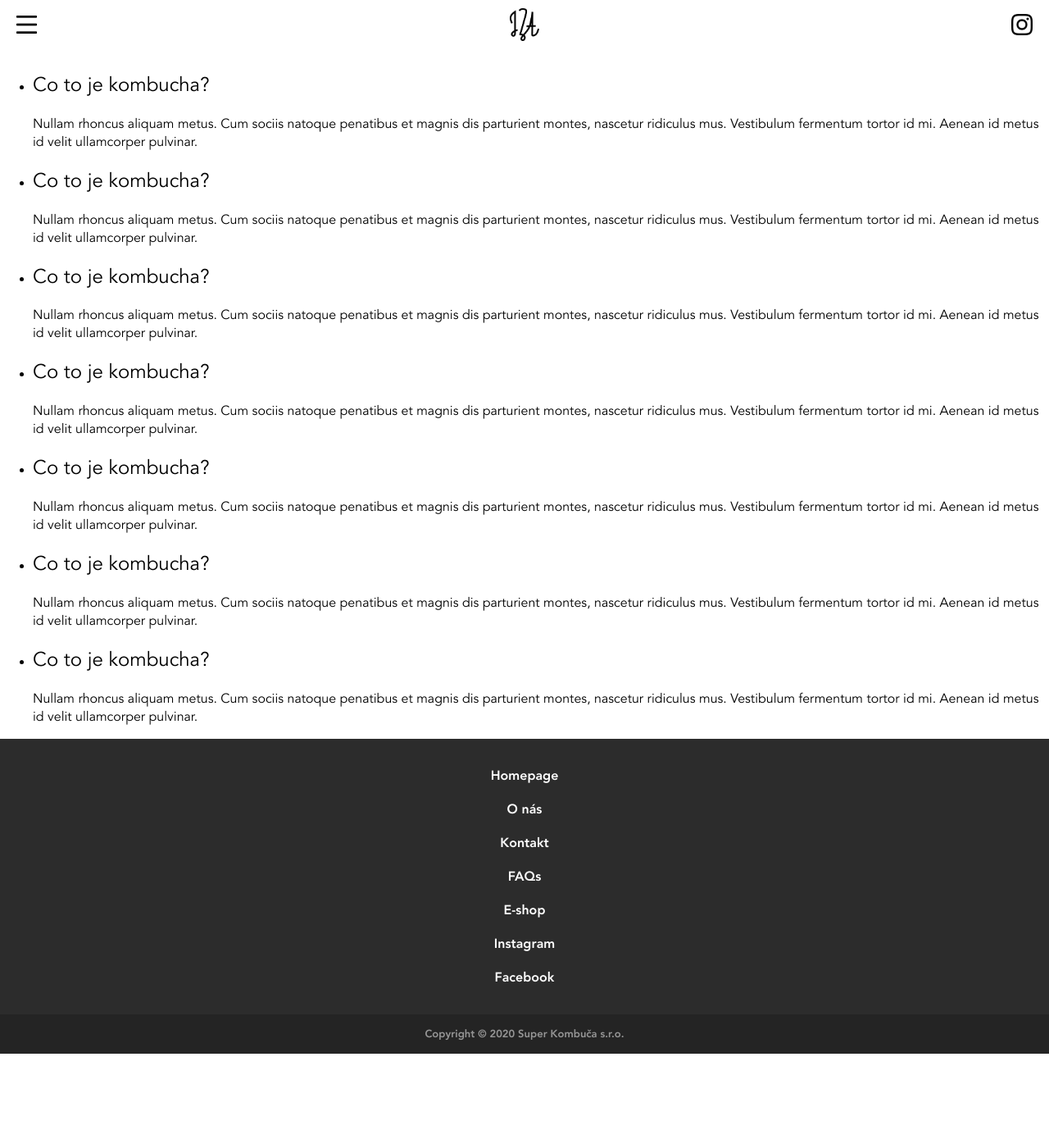
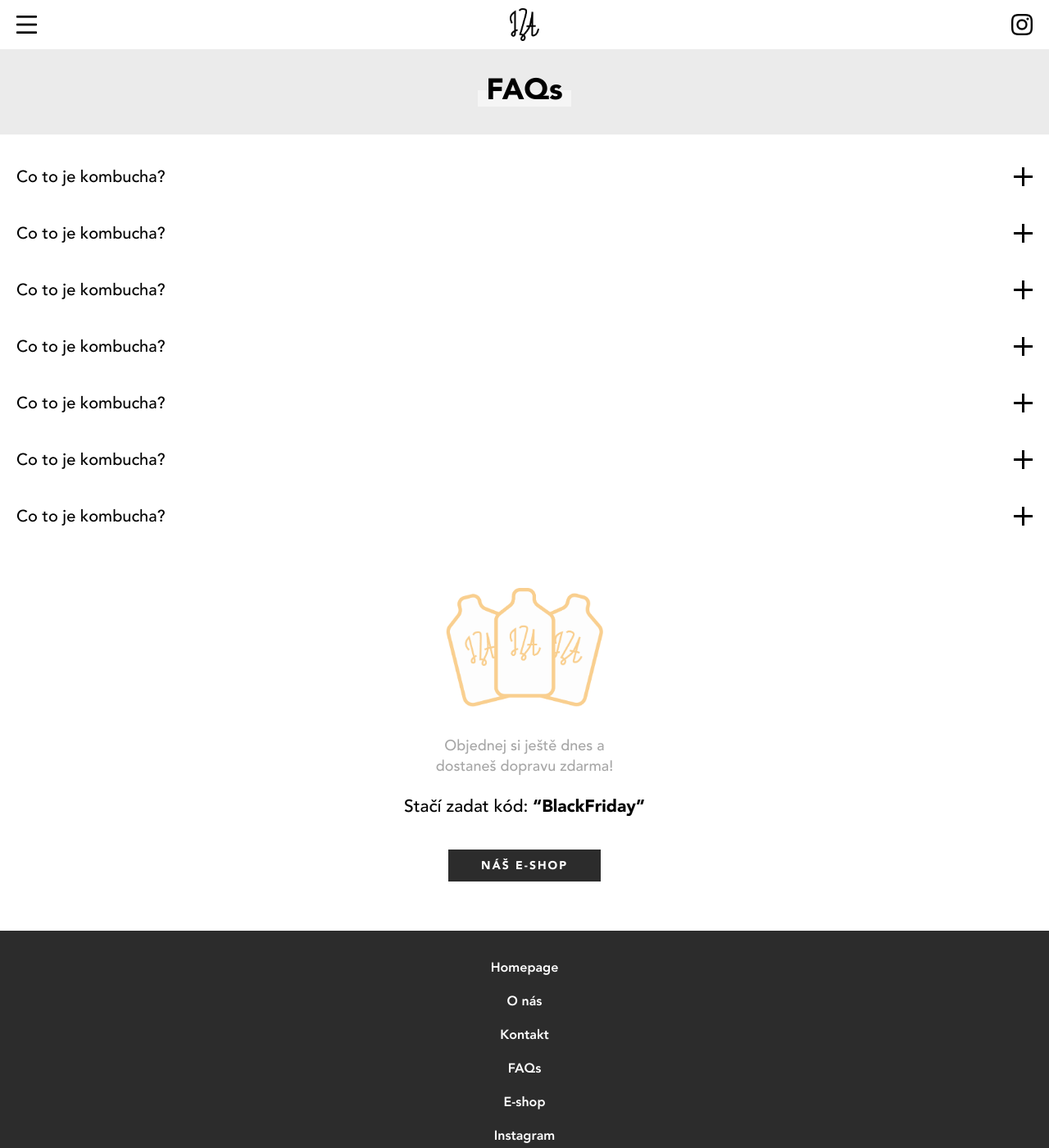
Before and after one commit to StyvekDrtic/jztferments, a Jekyll site: the page built from faqs.html, in a window 1280 px wide and 1400 px high. Shown: the whole window at 82% size. Built offline with Jekyll 4.4.1, drawn with Linux system fonts in a browser that asks for light colours.

Commit message:
hotovo mobil

```diff
--- a/_layouts/default.html
+++ b/_layouts/default.html
@@ -3,7 +3,7 @@
   {% include art.html %}
   {% include head.html %}
 
-  <body {% if page.url == "/" %}class="homepage"{% endif %}>
+  <body {% if page.url == "/" %}class="homepage"{% endif %} {% if page.kontakt == 1 %}class="kontaktBody"{% endif %}>
 
     {% include header.html %}
 
--- a/_sass/_faqs.scss
+++ b/_sass/_faqs.scss
@@ -0,0 +1,102 @@
+.jumbotronFaqs {
+  background: #EBEBEB;
+  padding-top: 60px;
+  padding-bottom: 5px;
+
+  .nadpis {
+    position: relative;
+    width: fit-content;
+    text-align: center;
+    margin: 0 auto;
+
+    h1 {
+      font-family: AvenirBlack;
+      font-size: 36px;
+      color: #000000;
+      text-align: center;
+      z-index: 10;
+      position: relative;
+      margin-top: 25px;
+      margin-bottom: 25px;
+    }
+
+    .prouzek {
+      width: calc(100% + 20px);
+      height: 20px;
+      opacity: 0.5;
+      background: #FFFFFF;
+      position: absolute;
+      top: 25px;
+      left: -10px;
+    }
+  }
+}
+
+.faqs {
+  ul {
+    padding: 0;
+    margin: 0 auto;
+
+    li {
+      margin: 0 auto;
+      list-style: none;
+      margin-top: 35px;
+      margin-bottom: 35px;
+
+      .otazka {
+        width: calc(100% - 40px);
+        margin: 0 auto;
+        position: relative;
+
+        &::before {
+          content: "";
+          width: 23px;
+          position: absolute;
+          top: 5px;
+          right: 0;
+          height: 23px;
+          background: url("../img/minus.png");
+          background-size: contain;
+          background-repeat: no-repeat;
+          background-position: center;
+          cursor: pointer;
+        }
+
+        h2 {
+          font-family: AvenirMedium;
+          font-size: 20px;
+          color: #000000;
+          letter-spacing: 0;
+          line-height: 34px;
+          cursor: pointer;
+        }
+
+        p {
+          font-family: AvenirMedium;
+          font-size: 16px;
+          color: #838383;
+          letter-spacing: 0;
+          line-height: 27px;
+        }
+      }
+
+      .zavreno {
+        &::before {
+          content: "";
+          width: 23px;
+          position: absolute;
+          top: 5px;
+          right: 0;
+          height: 23px;
+          background: url("../img/plus.png");
+          background-size: contain;
+          background-repeat: no-repeat;
+        }
+
+        p {
+          display: none;
+        }
+      }
+    }
+  }
+}
--- a/_sass/_kontakt.scss
+++ b/_sass/_kontakt.scss
@@ -0,0 +1,115 @@
+.kontaktBody {
+  background: #FBFBFB;
+}
+
+.jumbotronKontakt {
+  .jumboTop {
+    text-align: center;
+    background-image: url("../img/pozadi2.jpg");
+    background-size: cover;
+    background-repeat: no-repeat;
+    position: relative;
+    z-index: -11;
+    padding-top: 60px;
+    height: 440px;
+
+    &::before {
+      width: 100%;
+      height: 100%;
+      content: " ";
+      background-color: black;
+      opacity: 60%;
+      position: absolute;
+      z-index: -10;
+      top: 0;
+      left: 0;
+    }
+
+    h1 {
+      font-family: AvenirBlack;
+      font-size: 36px;
+      color: #FFFFFF;
+      text-align: center;
+      margin: 0 auto;
+      margin-top: 40px;
+      margin-bottom: 30px;
+    }
+
+    a {
+      display: block;
+      width: fit-content;
+      margin: 0 auto;
+      margin-bottom: 15px;
+    }
+  }
+
+  .jumboBot {
+    margin: 0 auto;
+    margin-top: -160px;
+    background: #fff;
+    width: calc(100% - 30px);
+    max-width: 330px;
+    box-shadow: 0 0 10px 0 rgba(0,0,0,0.14);
+    border-radius: 5px;
+    position: relative;
+    padding: 10px 0;
+
+    img {
+      position: absolute;
+      width: 84px;
+      right: 30px;
+      top: calc(50% - 94px/2);
+    }
+
+    div {
+      display: inline-block;
+      margin-left: 30px;
+
+      p {
+        font-family: AvenirMedium;
+        font-size: 16px;
+        color: #000000;
+        letter-spacing: 0;
+        line-height: 25px;
+
+        span {
+          font-family: AvenirHeavy;
+        }
+      }
+    }
+  }
+}
+
+.contentKontakt {
+  text-align: center;
+
+  p {
+    font-family: AvenirMedium;
+    font-size: 16px;
+    color: #000000;
+    letter-spacing: 0;
+    text-align: center;
+    line-height: 27px;
+    width: calc(100% - 30px);
+    margin: 0 auto;
+    margin-top: 50px;
+    margin-bottom: 50px;
+  }
+
+  .mapa {
+    h2 {
+      font-family: AvenirMedium;
+      font-size: 23px;
+      color: #000000;
+      letter-spacing: 0;
+      text-align: center;
+      line-height: 34px;
+    }
+
+    div {
+      width: 100%;
+      height: 300px;
+      background: gray;
+    }
+  }
+}
--- a/_sass/_textove.scss
+++ b/_sass/_textove.scss
@@ -0,0 +1,56 @@
+.jumbotronText {
+  background: #F5EBDC;
+  padding-top: 60px;
+
+  .popisek {
+    font-family: AvenirHeavy;
+    font-size: 16px;
+    color: #000000;
+    letter-spacing: 0;
+    text-align: center;
+    width: 280px;
+    margin: 0 auto;
+    margin-top: 20px;
+    padding-bottom: 45px;
+  }
+
+  .nadpis {
+    position: relative;
+    width: fit-content;
+    text-align: center;
+    margin: 0 auto;
+
+    h1 {
+      font-family: AvenirBlack;
+      font-size: 36px;
+      color: #000000;
+      text-align: center;
+      z-index: 10;
+      position: relative;
+      margin-top: 40px;
+    }
+
+    .prouzek {
+      width: calc(100% + 20px);
+      height: 20px;
+      opacity: 0.5;
+      background: #FFFFFF;
+      position: absolute;
+      top: 25px;
+      left: -10px;
+    }
+  }
+}
+
+.prostorProText {
+  p {
+    width: calc(100% - 30px);
+    margin: 0 auto;
+    font-family: AvenirMedium;
+    font-size: 16px;
+    color: #000000;
+    letter-spacing: 0;
+    line-height: 27px;
+    margin-top: 40px;
+  }
+}
--- a/assets/js/app.js
+++ b/assets/js/app.js
@@ -60,3 +60,15 @@ $('.produktyInner').slick({
   initialSlide: 2,
   centerPadding: '70px',
 });
+
+// faqs
+
+$(".otazka").click(function() {
+  if ($(this).hasClass("zavreno")) {
+    $(this).removeClass("zavreno");
+  }
+
+  else {
+    $(this).addClass("zavreno");
+  }
+});
--- a/faqs.html
+++ b/faqs.html
@@ -3,7 +3,10 @@ layout: default
 ---
 
 <section class="jumbotronFaqs">
-  <h1>FAQs</h1>
+  <div class="nadpis">
+    <h1>FAQs</h1>
+    <div class="prouzek"></div>
+  </div>
 </section>
 
 <section class="faqs">
@@ -52,3 +55,5 @@ layout: default
     </li>
   </ul>
 </section>
+
+{% include kupon.html %}
--- a/kontakt.html
+++ b/kontakt.html
@@ -24,3 +25,5 @@ layout: default
     <div class="mapaGoogle"></div>
   </div>
 </section>
+
+{% include kupon.html %}
--- a/onas.html
+++ b/onas.html
@@ -3,10 +3,19 @@ layout: default
 ---
 
 <section class="jumbotronText">
-  <h1>Textová stránka</h1>
-  <p>Sem si můžete napsat co chcete. Třeba stránka o nás, popisku nejaké služby, vlastne cokoliv.</p>
+  <div class="nadpis">
+    <h1>Textová stránka</h1>
+    <div class="prouzek"></div>
+  </div>
+  <p class="popisek">Sem si můžete napsat co chcete. Třeba stránka o nás, popisku nejaké služby, vlastne cokoliv.</p>
 </section>
 
 <section class="prostorProText">
+  <p>Lorem ipsum dolor sit amet, consectetuer adipiscing elit. Maecenas lorem. Duis bibendum, lectus ut viverra rhoncus, dolor nunc faucibus libero, eget facilisis enim ipsum id lacus. Nulla non arcu lacinia neque faucibus fringilla. Vivamus porttitor turpis ac leo. Class aptent taciti sociosqu ad litora torquent per conubia nostra, per inceptos hymenaeos. Excepteur sint occaecat cupidatat non proident, sunt in culpa qui officia deserunt mollit anim id est laborum. Nullam at arcu a est sollicitudin euismod. Integer vulputate sem a nibh rutrum consequat. Morbi leo mi, nonummy eget tristique non, rhoncus non leo. Nullam feugiat, turpis at pulvinar vulputate, erat libero tristique tellus, nec bibendum odio risus sit amet ante. Etiam ligula pede, sagittis quis, interdum ultricies, scelerisque eu. Nullam faucibus mi quis velit. Mauris tincidunt sem sed arcu. Etiam ligula pede, sagittis quis, interdum ultricies, scelerisque eu. Et harum quidem rerum facilis est et expedita distinctio. Duis bibendum, lectus ut viverra rhoncus, dolor nunc faucibus libero, eget facilisis enim ipsum id lacus.</p>
 
+  <p>Duis aute irure dolor in reprehenderit in voluptate velit esse cillum dolore eu fugiat nulla pariatur. Duis viverra diam non justo. In rutrum. Nulla est. Aliquam in lorem sit amet leo accumsan lacinia. Integer malesuada. Proin in tellus sit amet nibh dignissim sagittis. Suspendisse sagittis ultrices augue. Sed elit dui, pellentesque a, faucibus vel, interdum nec, diam. Aliquam in lorem sit amet leo accumsan lacinia. Nullam feugiat, turpis at pulvinar vulputate, erat libero tristique tellus, nec bibendum odio risus sit amet ante. Cras elementum. Phasellus faucibus molestie nisl.</p>
+
+  <p>Aenean vel massa quis mauris vehicula lacinia. Nulla est. Duis bibendum, lectus ut viverra rhoncus, dolor nunc faucibus libero, eget facilisis enim ipsum id lacus. Aenean placerat. Praesent dapibus. Quis autem vel eum iure reprehenderit qui in ea voluptate velit esse quam nihil molestiae consequatur, vel illum qui dolorem eum fugiat quo voluptas nulla pariatur? Nullam at arcu a est sollicitudin euismod. Phasellus faucibus molestie nisl. Mauris elementum mauris vitae tortor. Pellentesque arcu. Phasellus rhoncus.</p>
 </section>
+
+{% include kupon.html %}
```
Also changed, not shown: other parts of kontakt.html (+1 -0 lines), assets/img/minus.png (added), assets/img/plus.png (added), 8 other files.
